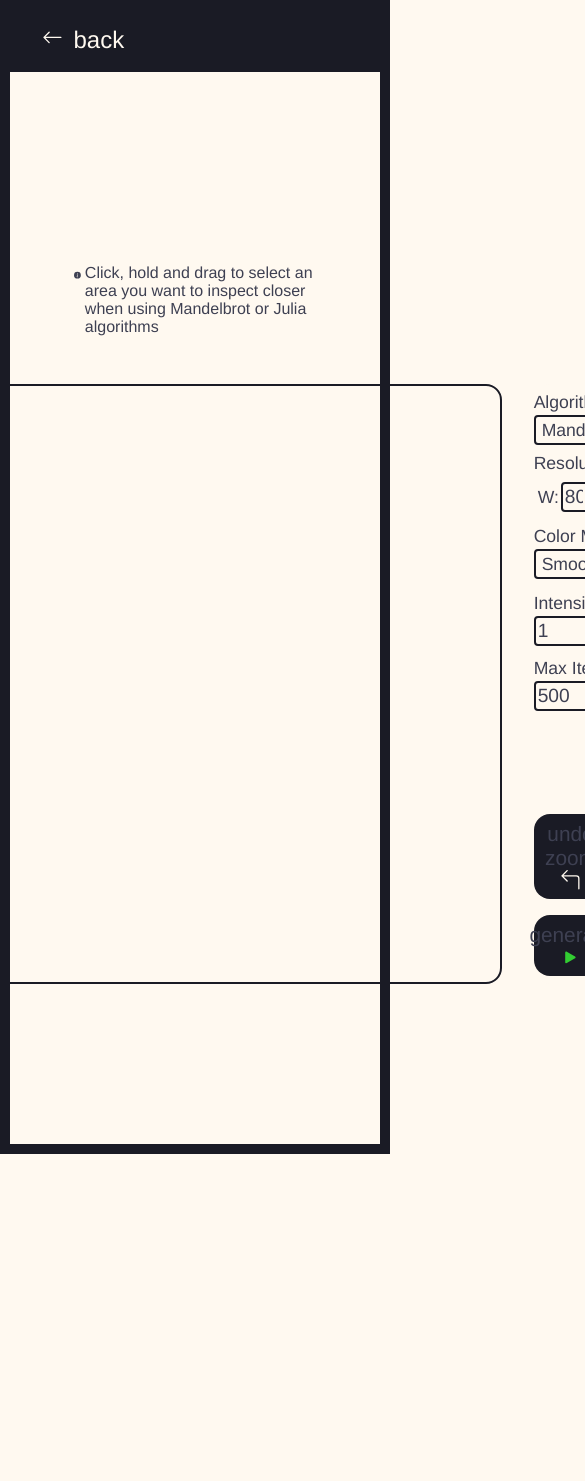
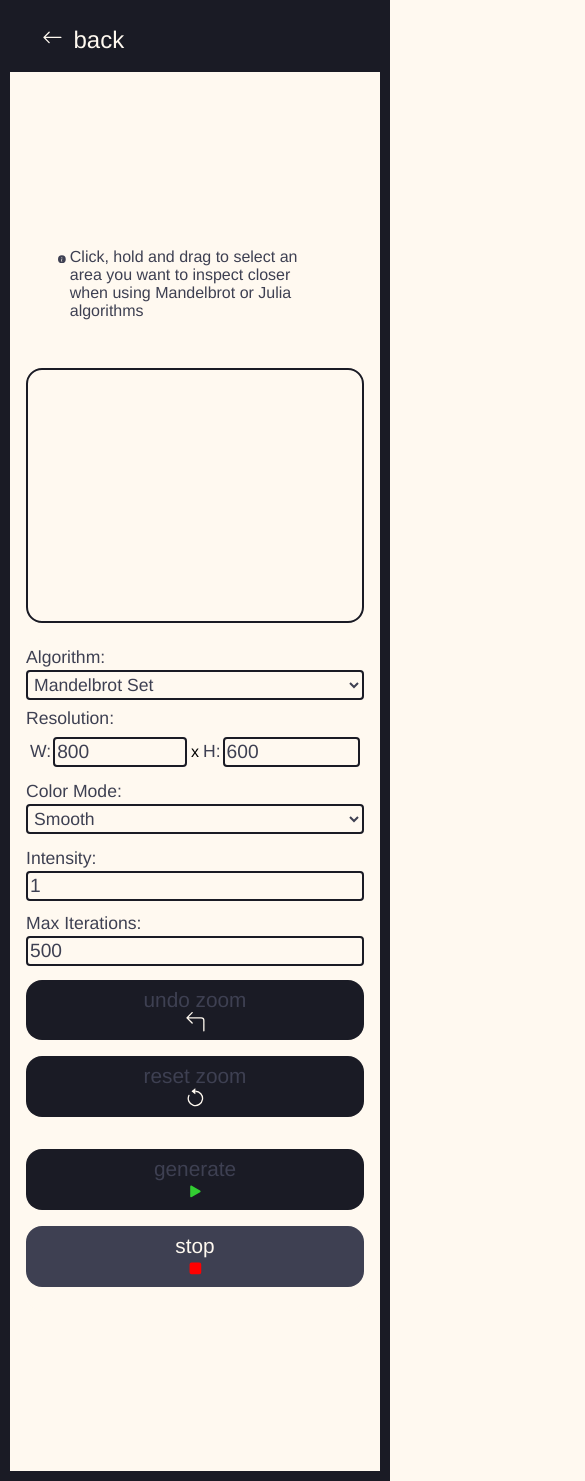
Before and after one commit to Septy2000/Portfolio-Website, a Next.js app: page /fractals-explorer in a window 390 px wide. Shown: the top 1481 px of the page, 585 px wide, since content can reach past the window. Before the commit the page ends 1154 px from the top, so only its background shows below. Built offline with nearby package versions, Linux system fonts and the light colour scheme.

Commit message:
Added Mandelbrot support for mobile phones

```diff
--- a/src/components/Sections/FractalsGeneratorSections/FractalsSection/FractalsSection.styled.tsx
+++ b/src/components/Sections/FractalsGeneratorSections/FractalsSection/FractalsSection.styled.tsx
@@ -1,18 +1,27 @@
 "use client";
 import styled from "styled-components";
-
 export const Container = styled.div`
     display: flex;
     flex-direction: column;
     align-items: center;
     justify-content: center;
     margin: ${({ theme }) => theme.margin.medium};
+
+    @media (max-width: ${({ theme }) => theme.screen.medium}) {
+        margin: ${({ theme }) => theme.margin.small};
+    }
 `;
 
 export const GeneratorContainer = styled.div`
     display: flex;
     flex-direction: row;
     justify-content: center;
+    flex-wrap: wrap;
+
+    @media (max-width: ${({ theme }) => theme.screen.medium}) {
+        flex-direction: column;
+        align-items: center;
+    }
 `;
 
 export const MenuContainer = styled.div`
@@ -21,8 +30,13 @@ export const MenuContainer = styled.div`
     align-items: center;
 `;
 export const Canvas = styled.canvas`
-    width: 800;
+    width: 800px;
     height: 600px;
     border-radius: ${({ theme }) => theme.borderRadius.small};
     border: ${({ theme }) => `${theme.border.small} solid ${theme.colors.surface.secondary}`};
+
+    @media (max-width: ${({ theme }) => theme.screen.small}) {
+        width: 100%;
+        height: auto;
+    }
 `;
--- a/src/components/Sections/FractalsGeneratorSections/FractalsSection/FractalsSection.tsx
+++ b/src/components/Sections/FractalsGeneratorSections/FractalsSection/FractalsSection.tsx
@@ -67,10 +67,17 @@ export default function FractalsSection() {
         canvas.width = localTypedParametersRef.current.width;
         canvas.height = localTypedParametersRef.current.height;
         contextRef.current = canvas.getContext("2d");
+
         canvas.addEventListener("mousedown", handleMouseDown);
         canvas.addEventListener("mousemove", handleMouseMove);
         canvas.addEventListener("mouseup", handleMouseUp);
         canvas.addEventListener("mouseout", handleMouseOut);
+
+        // Added touch events for mobile devices
+        canvas.addEventListener("touchstart", handleMouseDown);
+        canvas.addEventListener("touchmove", handleMouseMove);
+        canvas.addEventListener("touchend", handleMouseUp);
+        canvas.addEventListener("touchcancel", handleMouseOut);
     }
 
     function drawFractalPixel(x: number, y: number, iterations: number) {
@@ -318,12 +325,15 @@ export default function FractalsSection() {
         isGeneratingRef.current = false;
     }
 
-    function handleMouseDown(e: MouseEvent) {
-        if (!canvasRef.current || !canZoom.current || e.button != 0) return;
+    function handleMouseDown(e: MouseEvent | TouchEvent) {
+        if (!canvasRef.current || !canZoom.current) return;
 
         const rect = canvasRef.current.getBoundingClientRect();
-        const xStart = (e.clientX - rect.left) * scalingFactorRef.current;
-        const yStart = (e.clientY - rect.top) * scalingFactorRef.current;
+        const clientX = "touches" in e ? e.touches[0].clientX : e.clientX;
+        const clientY = "touches" in e ? e.touches[0].clientY : e.clientY;
+
+        const xStart = (clientX - rect.left) * scalingFactorRef.current;
+        const yStart = (clientY - rect.top) * scalingFactorRef.current;
 
         isZoomingRef.current = true;
         zoomStartCoordinatesRef.current = { xStart, yStart };
@@ -337,7 +347,7 @@ export default function FractalsSection() {
             ) || null;
     }
 
-    function handleMouseMove(e: MouseEvent) {
+    function handleMouseMove(e: MouseEvent | TouchEvent) {
         if (!canvasRef.current || !zoomStartCoordinatesRef.current || !isZoomingRef.current) return;
 
         const ctx = contextRef.current;
@@ -347,9 +357,11 @@ export default function FractalsSection() {
         const yStart = zoomStartCoordinatesRef.current.yStart;
 
         const rect = canvasRef.current.getBoundingClientRect();
+        const clientX = "touches" in e ? e.touches[0].clientX : e.clientX;
+        const clientY = "touches" in e ? e.touches[0].clientY : e.clientY;
 
-        const xMouse = (e.clientX - rect.left) * scalingFactorRef.current;
-        const yMouse = (e.clientY - rect.top) * scalingFactorRef.current;
+        const xMouse = (clientX - rect.left) * scalingFactorRef.current;
+        const yMouse = (clientY - rect.top) * scalingFactorRef.current;
 
         ctx.putImageData(canvasImageDataRef.current, 0, 0);
 
@@ -363,7 +375,7 @@ export default function FractalsSection() {
         );
     }
 
-    function handleMouseUp(e: MouseEvent) {
+    function handleMouseUp(e: MouseEvent | TouchEvent) {
         if (!canvasRef.current || !zoomStartCoordinatesRef.current || !isZoomingRef.current) return;
 
         isZoomingRef.current = false;
@@ -371,12 +383,14 @@ export default function FractalsSection() {
         zoomHistory.current = [...zoomHistory.current, complexPlaneBoundariesRef.current];
 
         const rect = canvasRef.current.getBoundingClientRect();
+        const clientX = "changedTouches" in e ? e.changedTouches[0].clientX : e.clientX;
+        const clientY = "changedTouches" in e ? e.changedTouches[0].clientY : e.clientY;
 
         const xStart = zoomStartCoordinatesRef.current.xStart;
         const yStart = zoomStartCoordinatesRef.current.yStart;
 
-        const xMouse = (e.clientX - rect.left) * scalingFactorRef.current;
-        const yMouse = (e.clientY - rect.top) * scalingFactorRef.current;
+        const xMouse = (clientX - rect.left) * scalingFactorRef.current;
+        const yMouse = (clientY - rect.top) * scalingFactorRef.current;
 
         const xEnd = xStart + (((xMouse > xStart ? 1 : -1) * 4) / 3) * Math.abs(yMouse - yStart);
         const yEnd = yMouse;
--- a/src/components/Sections/FractalsGeneratorSections/FractalsSection/ParametersMenu/ParametersMenu.styled.tsx
+++ b/src/components/Sections/FractalsGeneratorSections/FractalsSection/ParametersMenu/ParametersMenu.styled.tsx
@@ -15,6 +15,12 @@ export const Container = styled.div`
     border-radius: ${({ theme }) => theme.borderRadius.small};
     max-width: 300px;
     height: 100%;
+
+    @media (max-width: ${({ theme }) => theme.screen.small}) {
+        margin: ${({ theme }) => theme.margin.small} 0;
+        width: 100%;
+        max-width: none;
+    }
 `;
 
 export const MenusContainer = styled.div`
@@ -32,6 +38,16 @@ export const HorizontalButtonsContainer = styled.div`
     flex-direction: row;
     justify-content: space-between;
     margin: 8px 0;
+
+    @media (max-width: ${({ theme }) => theme.screen.small}) {
+        flex-direction: column;
+        align-items: center;
+
+        button {
+            width: 100%;
+            margin-bottom: ${({ theme }) => theme.margin.small};
+        }
+    }
 `;
 
 export const ControlButton = styled(ButtonDefault)`
@@ -40,6 +56,10 @@ export const ControlButton = styled(ButtonDefault)`
     flex-direction: column;
     justify-content: center;
     align-items: center;
+
+    @media (max-width: ${({ theme }) => theme.screen.small}) {
+        width: 100%;
+    }
 `;
 
 export const PlayIcon = styled(BsFillPlayFill)`
--- a/src/components/Sections/LandingPageSections/ProjectsSection/ProjectsSection.tsx
+++ b/src/components/Sections/LandingPageSections/ProjectsSection/ProjectsSection.tsx
@@ -24,7 +24,7 @@ const ProjectsSection = forwardRef<HTMLDivElement | null>((props, projectsRef) =
                             such as the Mandelbrot set, Julia set and Perlin noise.
                             This project defines my starting point with web development as part
                             of the 3rd year individual project.`,
-            note: "Note: use a computer for the best experience.",
+            note: "Note: for the best experience, use a desktop browser.",
             slug: "fractals-explorer",
             code_url:
                 "https://github.com/Septy2000/Portfolio-Website/tree/main/src/components/Sections/FractalsGeneratorSections/FractalsSection",
```
